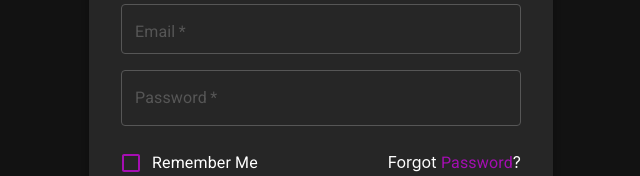
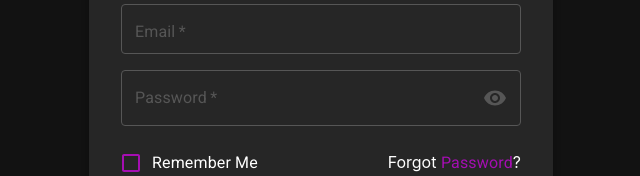
Before and after one commit to Team-Netra/CodeCast, a React (Vite) app in the folder CodeCast-Frontend/: page /login in a window 1280 px wide. Shown: the part 270-446 px from the top of the page, without its empty margins (335-975 px from the left). Built offline with nearby package versions, Linux system fonts and the light colour scheme; no server answers.

Commit message:
added the 'eye' icon to toggle to show the password

```diff
--- a/CodeCast-Frontend/src/components/login.jsx
+++ b/CodeCast-Frontend/src/components/login.jsx
@@ -1,5 +1,7 @@
 import React, { useState } from "react";
-import { Box, Typography, TextField, Button, Link } from "@mui/material";
+import { Box, Typography, TextField, Button, Link, InputAdornment} from "@mui/material";
+import Visibility from "@mui/icons-material/Visibility";
+import VisibilityOff from "@mui/icons-material/VisibilityOff";
 import { createTheme, ThemeProvider } from "@mui/material/styles";
 import GoogleIcon from '@mui/icons-material/Google';
 import { Checkbox, FormControlLabel } from "@mui/material";
@@ -17,9 +19,15 @@ const theme = createTheme({
 const LoginPage = () => {
   const [email, setEmail] = useState("");
   const [password, setPassword] = useState("");
+  const [showPassword, setShowPassword] = useState(false);
   const [loginError, setLoginError] = useState("");
   const api = useApi();
   const navigate = useNavigate();
+
+  const togglePasswordVisibility = (field) => {
+    if (field === "password") setShowPassword(!showPassword);
+    else if (field === "confirmPassword") setShowConfirmPassword(!showConfirmPassword);
+  };
 
   const handleLogin = (e) => {
     e.preventDefault();
@@ -144,16 +152,14 @@ const LoginPage = () => {
             <TextField
               id="password"
               label="Password"
-              type="password"
+              type={showPassword ? "text" : "password"}
               variant="outlined"
 
               fullWidth
               value={password}
               onChange={(e) => {setPassword(e.target.value); setLoginError("");}}
               required
-              InputProps={{
-                style: { color: "white" },
-              }}
+
               InputLabelProps={{
                 style: {
                   color: "#565656 ", height: "50px"
@@ -166,6 +172,25 @@ const LoginPage = () => {
                   "&.Mui-focused fieldset": { borderColor: "white" },
 
                 },
+              }}
+              InputProps={{
+                style: { color: "white" },
+                endAdornment: (
+                  <InputAdornment position="end">
+                    <Button
+                      onClick={() => togglePasswordVisibility("password")}
+                      sx={{
+                        minWidth: 0,
+                        p: 0,
+                        color: "rgba(86, 86, 86, 1)",
+                        background: "transparent",
+                        "&:hover": { background: "transparent" },
+                      }}
+                    >
+                      {showPassword ? <VisibilityOff /> : <Visibility />}
+                    </Button>
+                  </InputAdornment>
+                ),
               }}
             />
           </Box>
```
